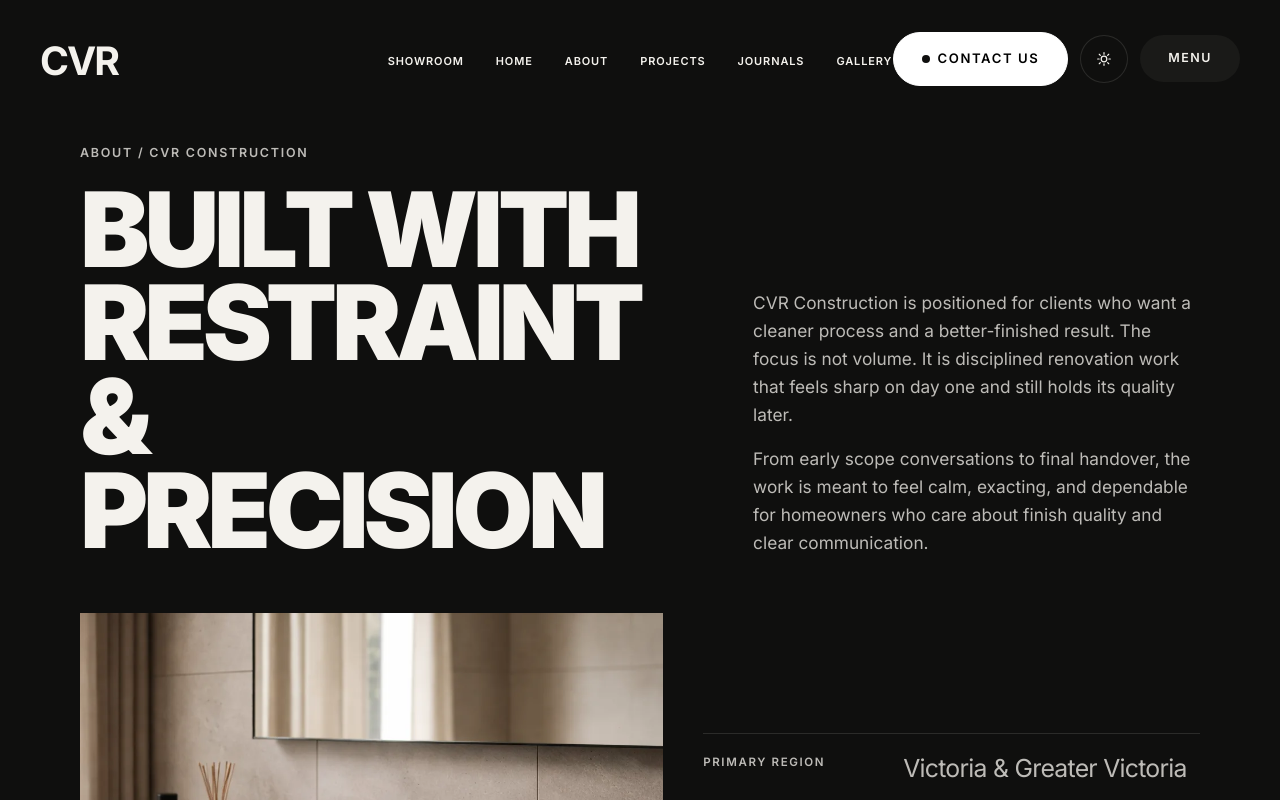
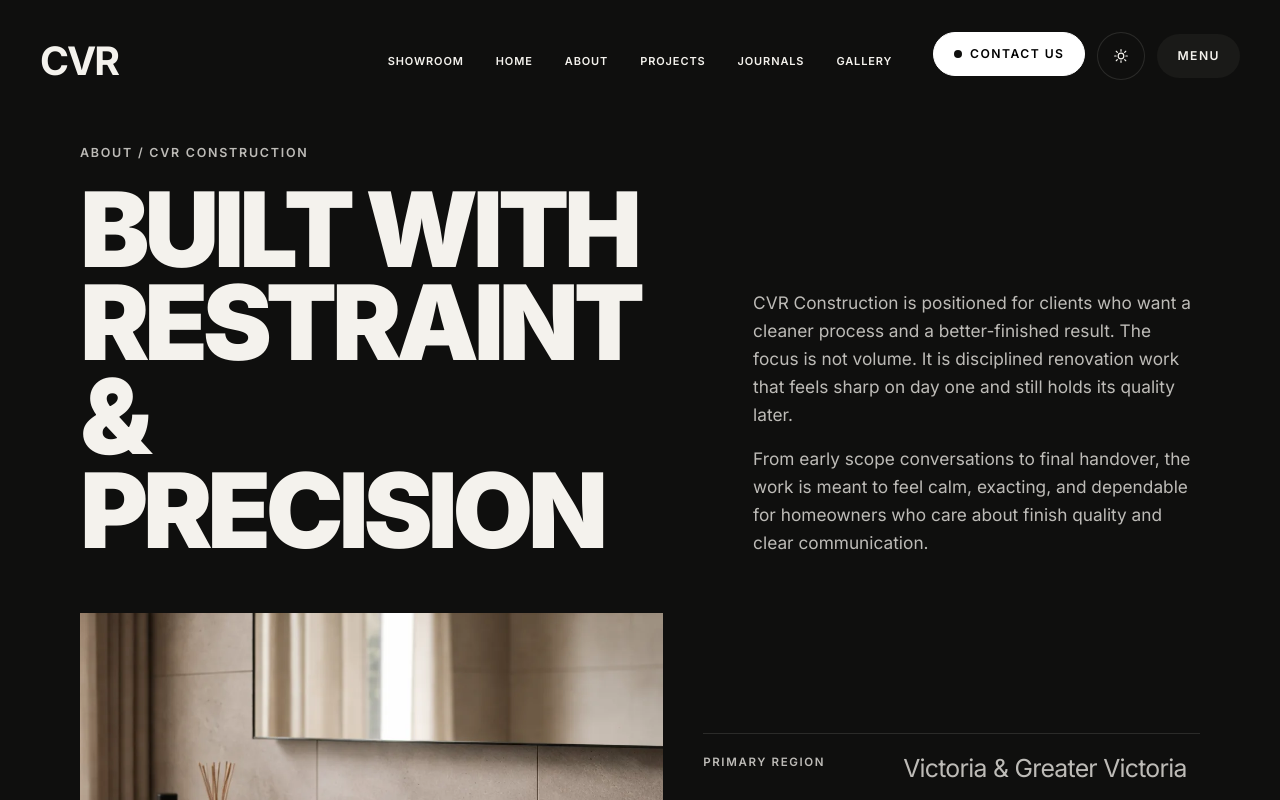
Before and after one commit to 3li-jpg/cvr-construction, a Next.js app: page /about in a window 1280 px wide. Shown: the top 800 px of the page. Built offline with nearby package versions, Linux system fonts and the light colour scheme.

Commit message:
Normalize CTA sizing across mobile and desktop

```diff
--- a/src/components/ContactForm.tsx
+++ b/src/components/ContactForm.tsx
@@ -423,7 +423,7 @@ export function ContactForm() {
           data-analytics-event="contact_primary_cta_clicked"
           data-analytics-label="open_whatsapp_draft"
           data-analytics-location="contact-form"
-          className="tracking-[0.08em] px-8 text-[0.9rem]"
+          className="px-4.5 text-[0.68rem] tracking-[0.08em] md:px-5 md:text-[0.76rem]"
           disabled={submitState === "sending"}
           type="submit"
         >
--- a/src/components/InteractiveHoverButton.tsx
+++ b/src/components/InteractiveHoverButton.tsx
@@ -21,7 +21,7 @@ function ArrowRightIcon() {
     <svg
       aria-hidden="true"
       viewBox="0 0 24 24"
-      className="h-4 w-4"
+      className="h-3.5 w-3.5 md:h-4 md:w-4"
       fill="none"
       stroke="currentColor"
       strokeWidth="1.8"
@@ -45,8 +45,8 @@ export function InteractiveHoverButton({
 }: InteractiveHoverButtonProps) {
   const sizeClasses =
     size === "sm"
-      ? "min-h-11 px-4 py-2.5 text-[0.72rem]"
-      : "px-6 py-4 text-[0.82rem]";
+      ? "min-h-10 px-3 py-1.5 text-[0.62rem] md:min-h-11 md:px-4 md:py-2.5 md:text-[0.72rem]"
+      : "min-h-9 px-4 py-2 text-[0.66rem] md:min-h-11 md:px-5 md:py-3 md:text-[0.76rem]";
 
   const containerClasses =
     variant === "light"
@@ -69,7 +69,7 @@ export function InteractiveHoverButton({
       : "focus-visible:ring-black focus-visible:ring-offset-2 focus-visible:ring-offset-white dark:focus-visible:ring-white dark:focus-visible:ring-offset-black";
 
   const buttonClasses = joinClassNames(
-    "group relative inline-flex w-fit cursor-pointer items-center justify-center overflow-hidden rounded-full border font-semibold uppercase tracking-[0.12em] transition-opacity duration-300 hover:opacity-95 focus-visible:outline-none focus-visible:ring-2",
+    "group relative inline-flex w-fit self-start cursor-pointer items-center justify-center overflow-hidden rounded-full border font-semibold uppercase tracking-[0.1em] md:tracking-[0.12em] transition-opacity duration-300 hover:opacity-95 focus-visible:outline-none focus-visible:ring-2",
     sizeClasses,
     containerClasses,
     focusClasses,
@@ -81,7 +81,7 @@ export function InteractiveHoverButton({
       <div className="relative z-[1] flex items-center justify-center gap-2">
         <div
           className={joinClassNames(
-            "h-2 w-2 rounded-full transition-transform duration-300 ease-out group-hover:scale-[90]",
+            "h-1.5 w-1.5 rounded-full transition-transform duration-300 ease-out group-hover:scale-[90] md:h-2 md:w-2",
             dotClasses
           )}
         />
@@ -91,7 +91,7 @@ export function InteractiveHoverButton({
       </div>
       <div
         className={joinClassNames(
-          "pointer-events-none absolute inset-0 z-10 flex items-center justify-center gap-2 px-5 opacity-0 transition-all duration-300 group-hover:translate-x-0 group-hover:opacity-100",
+          "pointer-events-none absolute inset-0 z-10 flex items-center justify-center gap-2 px-4 opacity-0 transition-all duration-300 group-hover:translate-x-0 group-hover:opacity-100 md:px-5",
           "translate-x-8",
           overlayClasses
         )}
--- a/src/components/Navbar.tsx
+++ b/src/components/Navbar.tsx
@@ -110,6 +110,8 @@ export function Navbar() {
   const hiddenMenuTabIndex = isOpen ? 0 : -1;
   const whiteHeaderTabIndex = showExpandedWhiteNav ? 0 : -1;
   const blackHeaderTabIndex = showExpandedBlackNav ? 0 : -1;
+  const desktopActionClassName =
+    "min-h-11 whitespace-nowrap px-5 py-3 text-[0.76rem] tracking-[0.12em]";
 
   return (
     <>
@@ -187,11 +189,11 @@ export function Navbar() {
         <div className="flex items-center gap-3">
           <InteractiveHoverButton
             href="/contact"
-            className="whitespace-nowrap px-7 py-3.5 text-[0.78rem]"
+            className={desktopActionClassName}
           >
             CONTACT US
           </InteractiveHoverButton>
-          <AnimatedThemeToggler className="h-12 w-12 border-black/10 bg-white text-black dark:border-white/12 dark:bg-[#1a1a18] dark:text-white" />
+          <AnimatedThemeToggler className="h-11 w-11 border-black/10 bg-white text-black dark:border-white/12 dark:bg-[#1a1a18] dark:text-white" />
           <button
             ref={desktopMenuButtonRef}
             type="button"
@@ -200,7 +202,7 @@ export function Navbar() {
             aria-haspopup="dialog"
             aria-label={menuButtonLabel}
             onClick={() => setIsOpen((current) => !current)}
-            className="whitespace-nowrap rounded-full bg-[#e6e6e2] px-7 py-3.5 text-[0.78rem] font-semibold uppercase tracking-[0.12em] text-black transition-colors hover:bg-[#dcdcd7] focus-visible:outline-none focus-visible:ring-2 focus-visible:ring-black focus-visible:ring-offset-2 dark:bg-[#1a1a18] dark:text-white dark:hover:bg-[#232320] dark:focus-visible:ring-white dark:focus-visible:ring-offset-black"
+            className={`${desktopActionClassName} rounded-full bg-[#e6e6e2] font-semibold uppercase text-black transition-colors hover:bg-[#dcdcd7] focus-visible:outline-none focus-visible:ring-2 focus-visible:ring-black focus-visible:ring-offset-2 dark:bg-[#1a1a18] dark:text-white dark:hover:bg-[#232320] dark:focus-visible:ring-white dark:focus-visible:ring-offset-black`}
           >
             {isOpen ? "CLOSE" : "MENU"}
           </button>
--- a/src/components/ProjectsSection.tsx
+++ b/src/components/ProjectsSection.tsx
@@ -304,7 +304,7 @@ export function ProjectsSection() {
         </div>
 
         <div className="flex justify-center pt-16 sm:pt-20 lg:pt-28">
-          <InteractiveHoverButton href="/projects" className="px-8 text-sm font-bold tracking-widest">
+          <InteractiveHoverButton href="/projects" className="px-4.5 text-[0.68rem] font-bold tracking-[0.12em] md:px-5 md:text-[0.76rem] md:tracking-[0.12em]">
             VIEW ALL PROJECTS
           </InteractiveHoverButton>
         </div>
--- a/src/components/ShowroomPage.tsx
+++ b/src/components/ShowroomPage.tsx
@@ -21,7 +21,7 @@ function ContactLink({
   return (
     <a
       href={href}
-      className="inline-flex min-h-11 items-center justify-center rounded-full border border-black bg-black px-6 py-4 text-[0.82rem] font-semibold uppercase tracking-[0.12em] text-white transition-opacity duration-300 hover:opacity-95 focus-visible:outline-none focus-visible:ring-2 focus-visible:ring-black focus-visible:ring-offset-2 focus-visible:ring-offset-white dark:border-white dark:bg-white dark:text-black"
+      className="inline-flex min-h-9 self-start items-center justify-center rounded-full border border-black bg-black px-4.5 py-2.5 text-[0.66rem] font-semibold uppercase tracking-[0.1em] text-white transition-opacity duration-300 hover:opacity-95 focus-visible:outline-none focus-visible:ring-2 focus-visible:ring-black focus-visible:ring-offset-2 focus-visible:ring-offset-white dark:border-white dark:bg-white dark:text-black md:min-h-11 md:px-5 md:py-3 md:text-[0.76rem] md:tracking-[0.12em]"
     >
       {label}
     </a>
```
